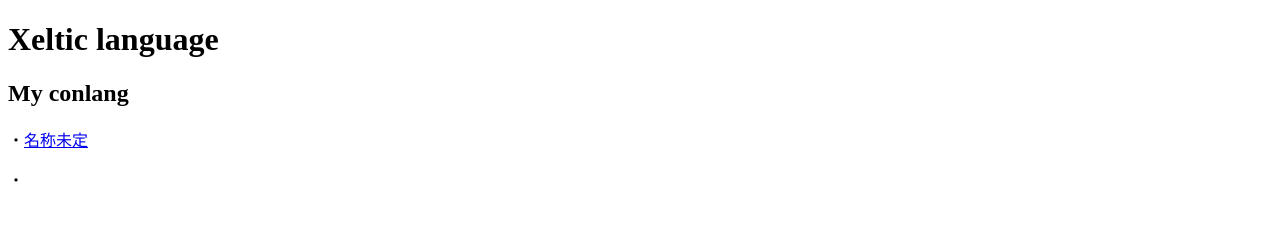
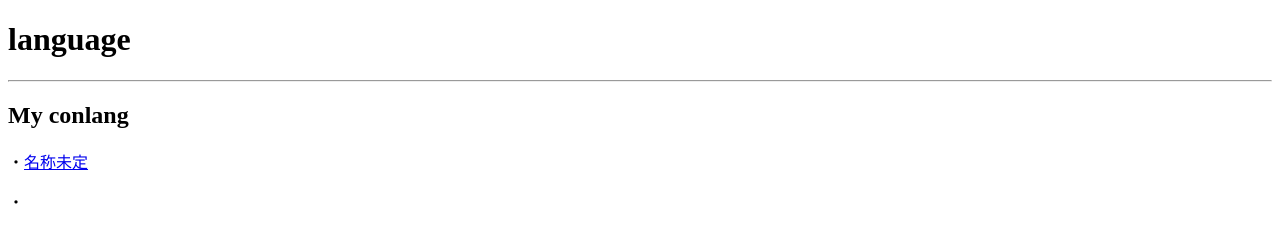
Before and after one commit to Xelti-balgot/Xelti-balgot.github.io, a plain HTML site: page language.html in a window 1280 px wide. Drawn offline with Linux system fonts and the light colour scheme.

Commit message:
Update language.html

```diff
--- a/language.html
+++ b/language.html
@@ -4,7 +4,8 @@
       <title>Xelti_balgotのサイト</title>
   </head>
   <body>
-    <h1>Xeltic language</h1>
+    <h1>language</h1>
+    <hr>
     <h2>My conlang</h2>
     <p>・<a href="https://zpdic.ziphil.com/dictionary/4152">名称未定</a></p>
     <p>・</p>
```
